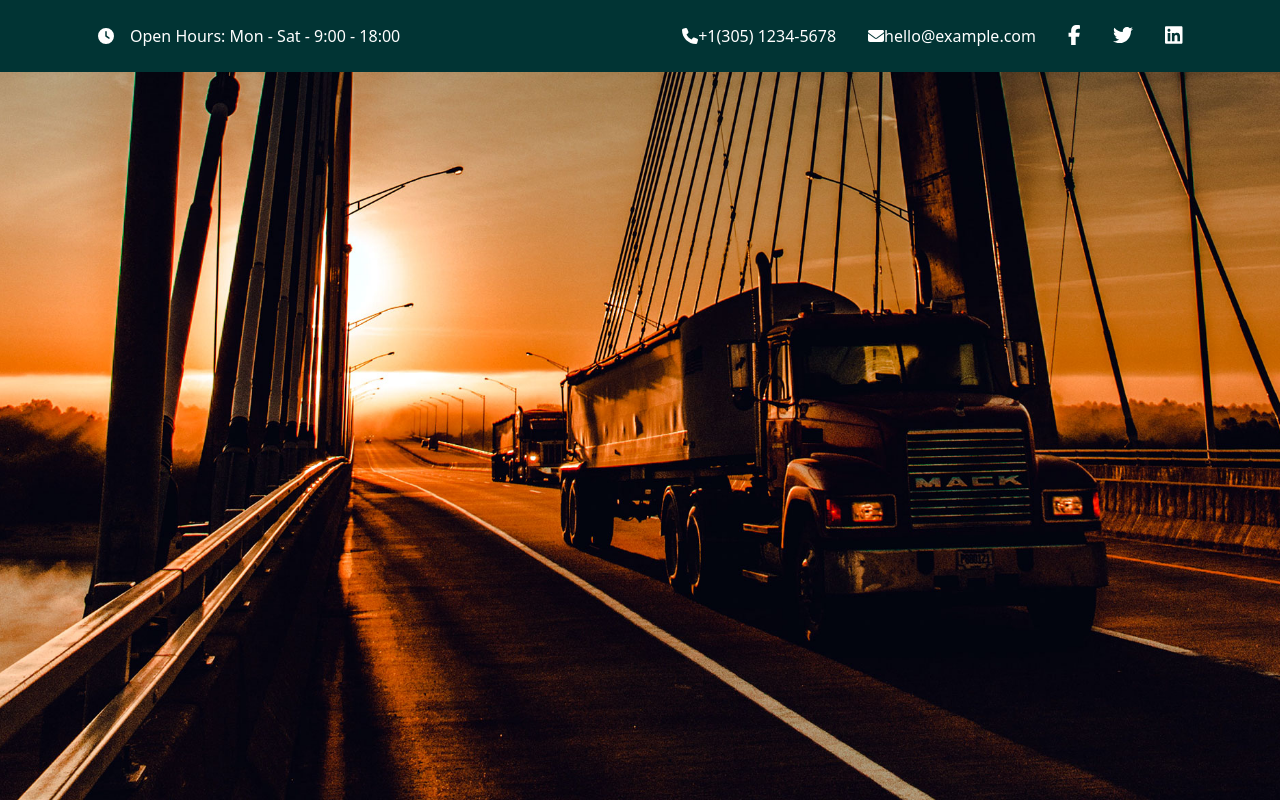
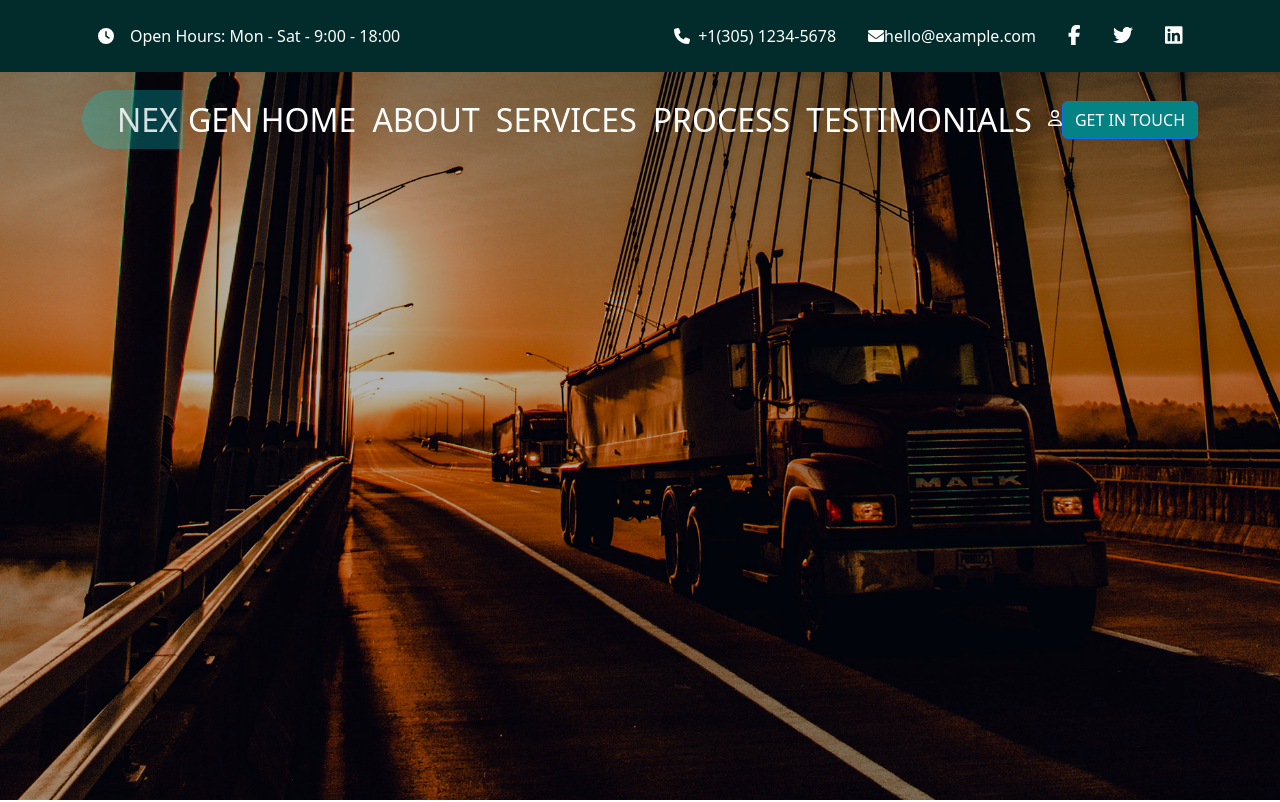
Before and after one commit to ttom-eragiapreso/proj-html-vuejs, a Vue app: page / in a window 1280 px wide. Shown: the top 802 px of the page. Built offline with nearby package versions, Linux system fonts and the light colour scheme.

Commit message:
quasi finita navbar, implementato variabili bootstrap sovrascritte

```diff
--- a/src/components/HeaderComponent.vue
+++ b/src/components/HeaderComponent.vue
@@ -21,7 +21,7 @@ export default {
     </div>
 
     <div class="phone ms-auto px-3">
-      <font-awesome-icon icon="fa-solid fa-phone"/>
+      <font-awesome-icon icon="fa-solid fa-phone" class="px-2"/>
       <span>{{store.businessInfo.phoneNumber}}</span>
     </div>
 
--- a/src/components/JumboComponent.vue
+++ b/src/components/JumboComponent.vue
@@ -1,15 +1,43 @@
 <script>
+import {store} from '../data/store'
 export default {
-  name: 'JumboComponent'
+  name: 'JumboComponent',
+  data(){
+    return{
+      store
+    }
+  }
 }
 </script>
 
 <template>
+  <!-- Aggiungo un container per l'immagine per poi applicare il backdrop-filter -->
+  <div class="background-img">
 
-  <div class="em-container">
+    <div class="em-container">
 
-    <div class="container">
+      <div class="container py-4 d-flex">
 
+        <div class="logo">
+          <span class="nex">NEX</span><span class="gen">GEN</span>
+        </div>
+
+        <div class="em-navbar d-flex align-items-center ms-auto">
+
+          <div class="em-navbar-link"
+          v-for="(link, index) in store.businessInfo.navbarLinks"
+          :key="index"
+          >
+          <h2 class="pe-3 my-auto">{{link.title}}</h2>
+          </div>
+
+          <div class="get-in-touch">
+            <font-awesome-icon icon="fa-regular fa-user"/>
+            <button class="btn btn-primary">GET IN TOUCH</button>
+          </div>
+        </div>
+
+      </div>
 
     </div>
 
@@ -21,11 +49,25 @@ export default {
 @use '../styles/partials/mixin' as *;
 @use '../styles/partials/variables' as *;
 
-.em-container{
+.background-img{
   height: calc(100vh - $header-height);
   background-image: url('../assets/img/bg-9.jpg');
   background-size: cover;
   background-position: center;
+  color: white;
+}
+
+.em-container {
+  height: calc(100vh - $header-height);
+  backdrop-filter: brightness(70%);
+}
+
+.logo {
+  font-size: 2rem;
+  color: white;
+  .nex{
+    @include pillLogo($secondary-color);
+  }
 }
 
 </style>
--- a/src/data/store.js
+++ b/src/data/store.js
@@ -24,7 +24,7 @@ export const store = reactive({
         icon: 'fa-brands fa-linkedin'
       }
     ],
-    navbarLink: [
+    navbarLinks: [
       {
         title: 'HOME',
         href: '#'
--- a/src/styles/general.scss
+++ b/src/styles/general.scss
@@ -1,4 +1,5 @@
 @import '../../node_modules/bootstrap/scss/bootstrap.scss' ;
+@import '../styles/partials/variables' ;
 
 ul {
   list-style: none;
@@ -7,3 +8,7 @@ ul {
 a, li {
   text-decoration: none;
 }
+
+.btn-primary{
+  background-color: $primary-color;
+}
--- a/src/styles/partials/_mixin.scss
+++ b/src/styles/partials/_mixin.scss
@@ -0,0 +1,12 @@
+
+
+@mixin pillLogo($color) {
+    background-color: rgba($color, 0.3);
+    padding: 8px 0;
+    padding-left: 35px;
+    padding-right: 5px;
+    border-top-left-radius: 99px;
+    border-bottom-left-radius: 99px;
+    color: rgba(255, 255, 255, 0.844);
+    margin-right: 5px;
+}
--- a/src/styles/partials/_variables.scss
+++ b/src/styles/partials/_variables.scss
@@ -1,8 +1,8 @@
 // Color palette based on primary color
 
-$primary-color: #038384;
+$primary-color: rgb(5, 130, 132);
 $secondary-color: lighten($primary-color, 15%);
-$muted-color: darken($primary-color, 16%);
+$muted-color: darken($primary-color, 18%);
 
 // Sizes
 
```
